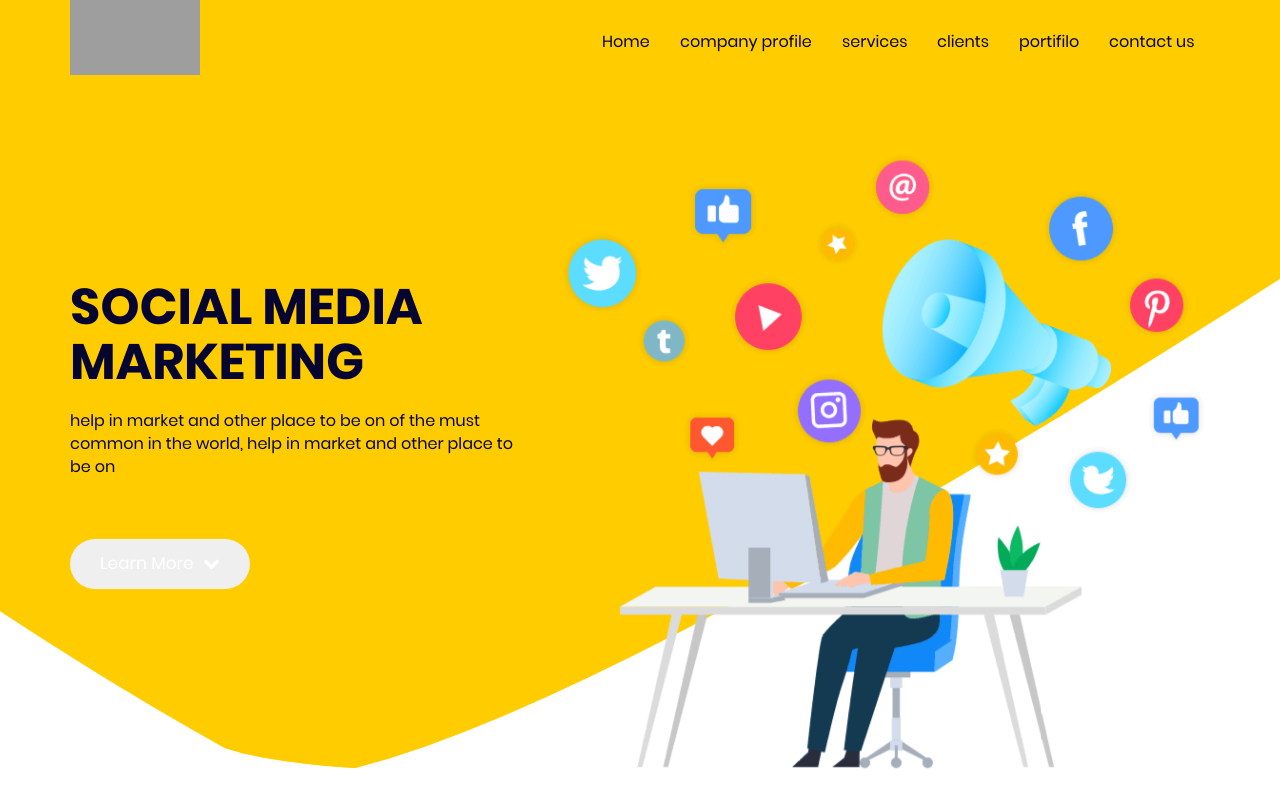
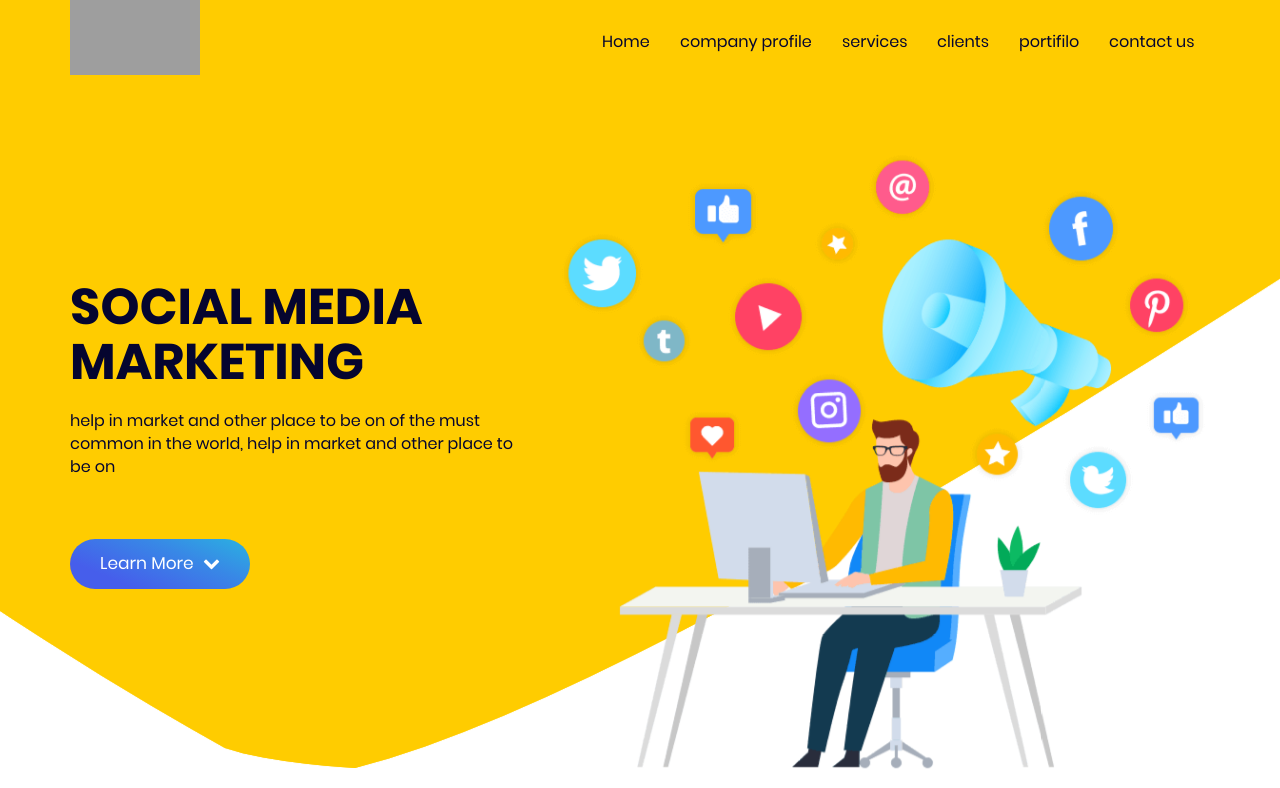
Before and after one commit to hadebk/Energy, a PHP site: page / in a window 1280 px wide. Shown: the top 788 px of the page. Run offline with PHP 8.4, Linux system fonts and the light colour scheme; grey boxes are pictures that could not be loaded.

Commit message:
Update style.css

```diff
--- a/css/style.css
+++ b/css/style.css
@@ -216,7 +216,7 @@
 }
 
 #header-box #header-text #button-more {
-      background-image: -ms-linear-gradient(23deg,#465eeb 22%,#3888e6 65%,#2ab2e1 100%);
+      background-image: linear-gradient(23deg,#465eeb 22%,#3888e6 65%,#2ab2e1 100%);
       color: #fff;
     border-radius: 30px;
     min-width: 180px;
@@ -326,7 +326,7 @@
     margin-bottom: 230px;
     padding: 20px;
     border-radius: 30px;
-    background-image: -ms-linear-gradient(23deg,#465eeb 22%,#3888e6 65%,#2ab2e1 100%);
+    background-image: linear-gradient(23deg,#465eeb 22%,#3888e6 65%,#2ab2e1 100%);
 }
 
 #get-started-box #get-started-photo {
```
